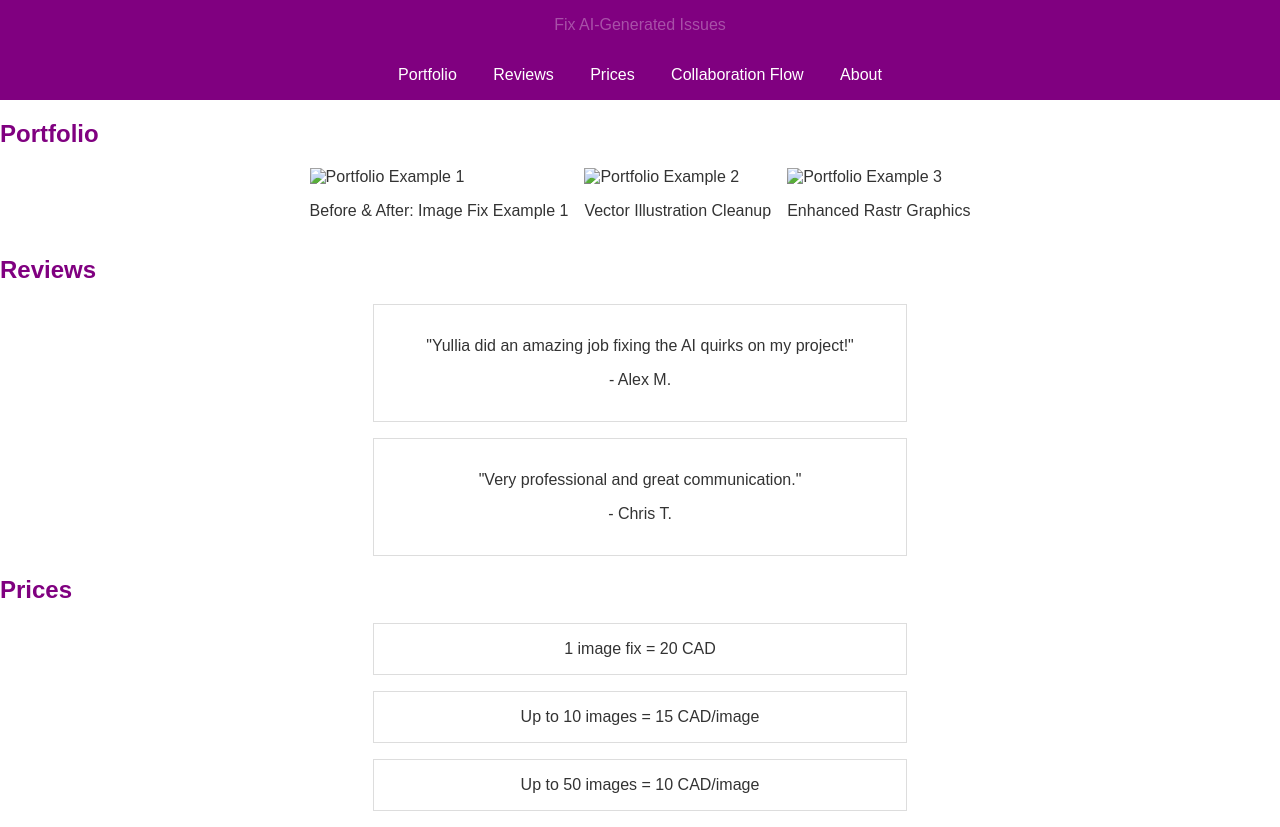
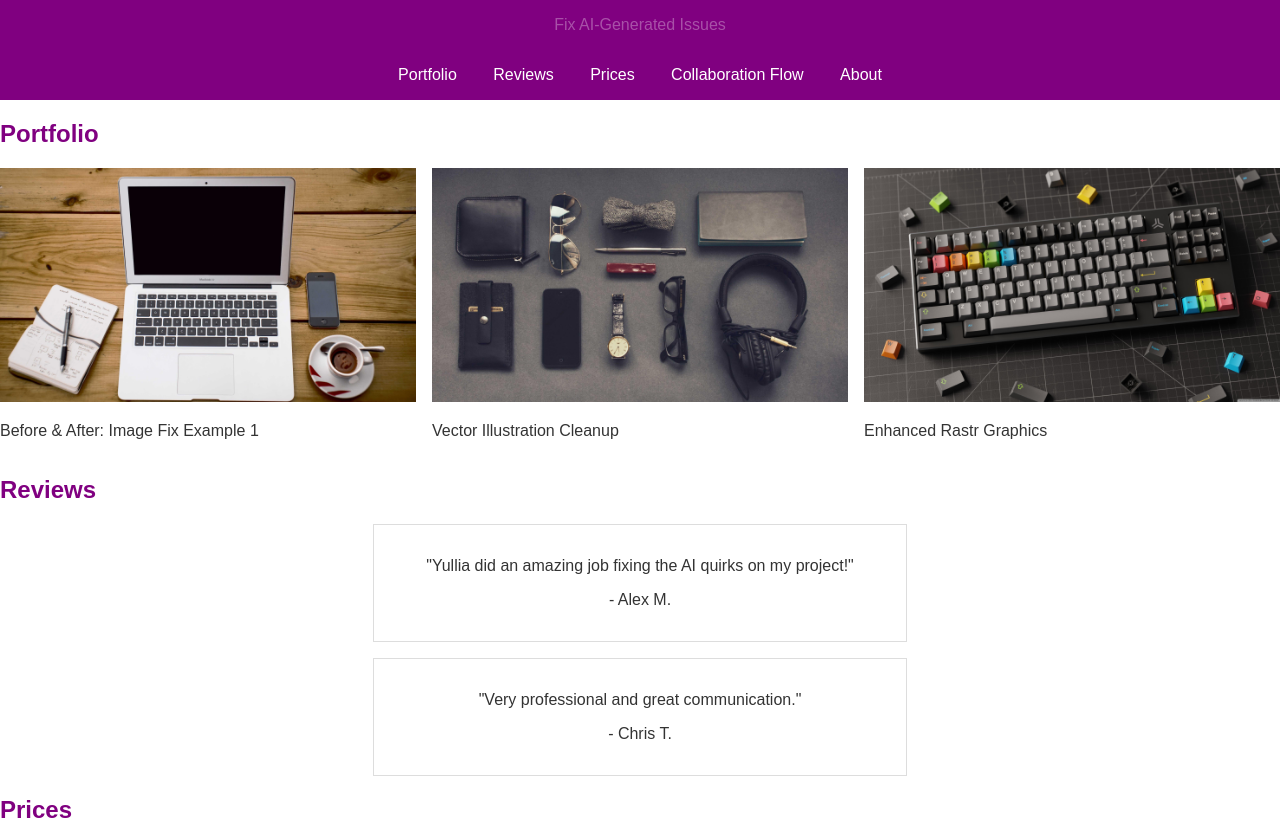
Before and after one commit to tfrajj/fix-image, a plain HTML site: page index.html in a window 1280 px wide. Shown: the top 827 px of the page. Drawn offline with Linux system fonts and the light colour scheme; the site is published under a folder, as on GitHub Pages, so addresses that start at the root find nothing.

Commit message:
Fix images

```diff
--- a/index.html
+++ b/index.html
@@ -29,15 +29,15 @@
         <h2>Portfolio</h2>
         <div class="portfolio-grid">
           <div class="tile">
-            <img src="/images/portfolio/1.jpg" alt="Portfolio Example 1">
+            <img src="images/portfolio/1.jpg" alt="Portfolio Example 1">
             <p>Before & After: Image Fix Example 1</p>
           </div>
           <div class="tile">
-            <img src="/images/portfolio/2.jpg" alt="Portfolio Example 2">
+            <img src="images/portfolio/2.jpg" alt="Portfolio Example 2">
             <p>Vector Illustration Cleanup</p>
           </div>
           <div class="tile">
-            <img src="/images/portfolio/3.jpg" alt="Portfolio Example 3">
+            <img src="images/portfolio/3.jpg" alt="Portfolio Example 3">
             <p>Enhanced Rastr Graphics</p>
           </div>
         </div>
```
